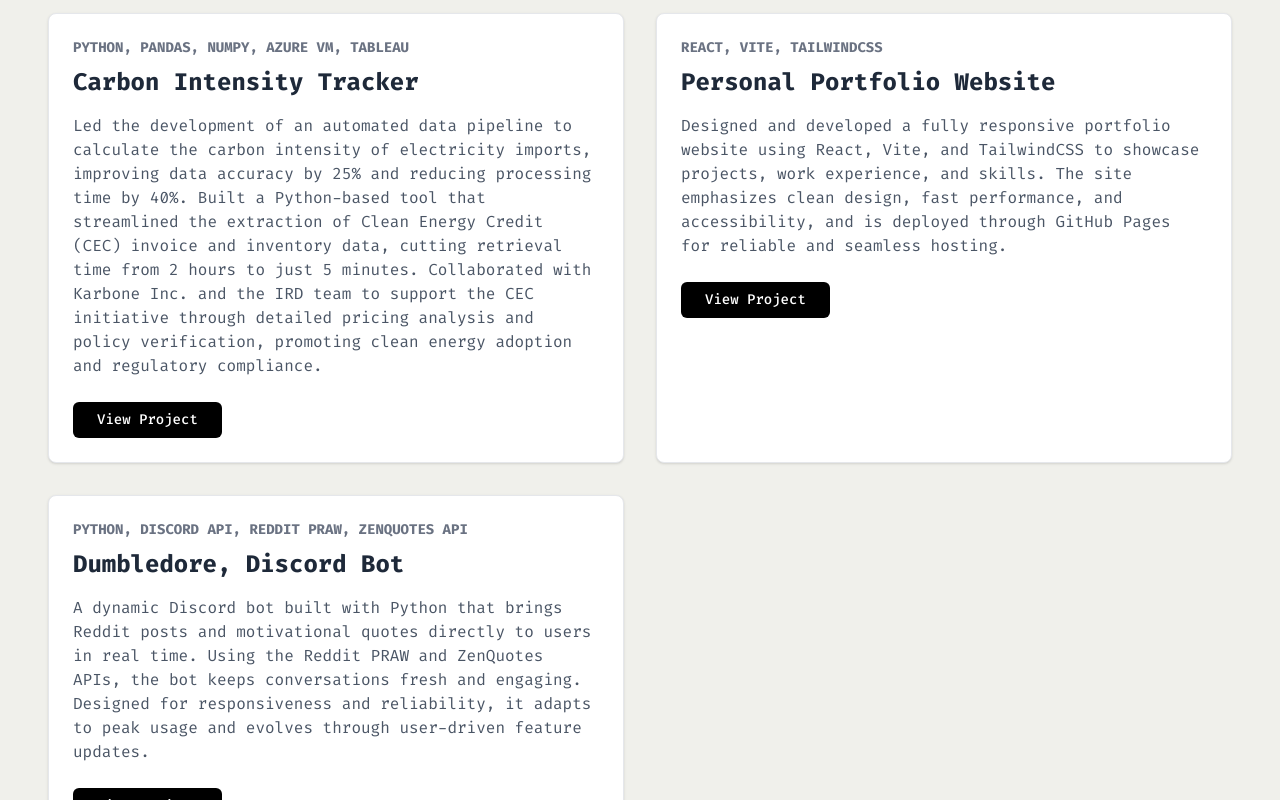
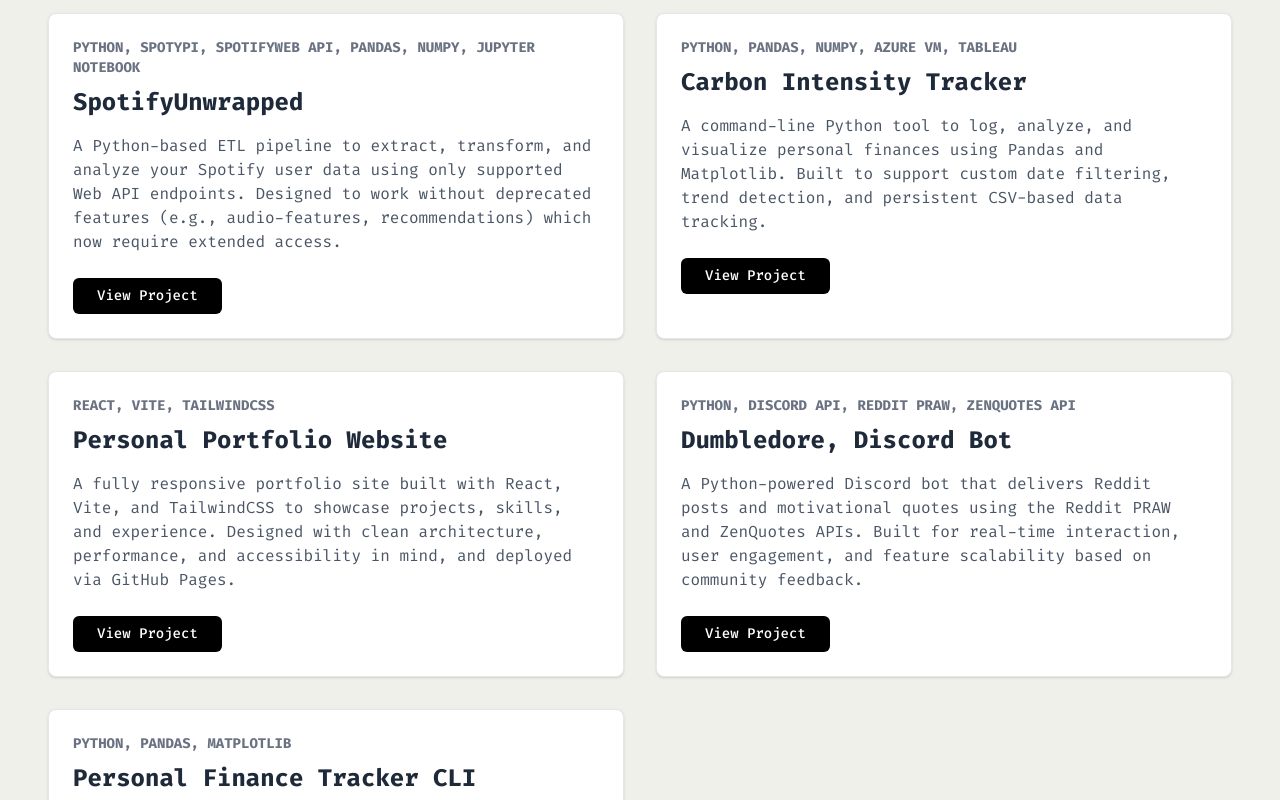
Before and after one commit to karanchampaneri/karanchampaneri.github.io, a React (Vite) app: page / in a window 1280 px wide. Shown: the part 4560-5360 px from the top of the page. Built offline with nearby package versions, Linux system fonts and the light colour scheme.

Commit message:
feat: update project descriptions and add new projects to showcase

```diff
--- a/src/components/sections/Projects.jsx
+++ b/src/components/sections/Projects.jsx
@@ -3,23 +3,44 @@
 export const Projects = () => {
   const projects = [
     {
+      title: "SpotifyUnwrapped",
+      description:
+        "A Python-based ETL pipeline to extract, transform, and analyze your Spotify user data using only supported Web API endpoints. Designed to work without deprecated features (e.g., audio-features, recommendations) which now require extended access.",
+      technologies: [
+        "Python",
+        "SpotyPi",
+        "SpotifyWeb API",
+        "Pandas",
+        "NumPy",
+        "Jupyter Notebook",
+      ],
+      link: "https://github.com/karanchampaneri/SpotifyUnwrapped",
+    },
+    {
       title: "Carbon Intensity Tracker",
-      description: `Led the development of an automated data pipeline to calculate the carbon intensity of electricity imports, improving data accuracy by 25% and reducing processing time by 40%. Built a Python-based tool that streamlined the extraction of Clean Energy Credit (CEC) invoice and inventory data, cutting retrieval time from 2 hours to just 5 minutes. Collaborated with Karbone Inc. and the IRD team to support the CEC initiative through detailed pricing analysis and policy verification, promoting clean energy adoption and regulatory compliance.`,
+      description: `A command-line Python tool to log, analyze, and visualize personal finances using Pandas and Matplotlib. Built to support custom date filtering, trend detection, and persistent CSV-based data tracking.`,
       technologies: ["Python", "Pandas", "NumPy", "Azure VM", "Tableau"],
       link: "#",
     },
     {
       title: "Personal Portfolio Website",
-      description: `Designed and developed a fully responsive portfolio website using React, Vite, and TailwindCSS to showcase projects, work experience, and skills. The site emphasizes clean design, fast performance, and accessibility, and is deployed through GitHub Pages for reliable and seamless hosting.`,
+      description: `A fully responsive portfolio site built with React, Vite, and TailwindCSS to showcase projects, skills, and experience. Designed with clean architecture, performance, and accessibility in mind, and deployed via GitHub Pages.`,
       technologies: ["React", "Vite", "TailwindCSS"],
-      link: "#",
+      link: "https://github.com/karanchampaneri/karanchampaneri.github.io",
     },
     {
       title: "Dumbledore, Discord Bot",
       description:
-        "A dynamic Discord bot built with Python that brings Reddit posts and motivational quotes directly to users in real time. Using the Reddit PRAW and ZenQuotes APIs, the bot keeps conversations fresh and engaging. Designed for responsiveness and reliability, it adapts to peak usage and evolves through user-driven feature updates.",
+        "A Python-powered Discord bot that delivers Reddit posts and motivational quotes using the Reddit PRAW and ZenQuotes APIs. Built for real-time interaction, user engagement, and feature scalability based on community feedback.",
       technologies: ["Python", "Discord API", "Reddit PRAW", "ZenQuotes API"],
-      link: "#",
+      link: "https://github.com/karanchampaneri/Dumbledore-A-Personal-Discord-Bot",
+    },
+    {
+      title: "Personal Finance Tracker CLI",
+      description:
+        "A command-line finance tracker that logs transactions to a CSV, analyzes income and expenses within date ranges using pandas, and visualizes trends with matplotlib. Implements boolean masking, resampling, and file-based data persistence.",
+      technologies: ["Python", "Pandas", "Matplotlib"],
+      link: "https://github.com/karanchampaneri/personal-finance-tracker",
     },
     // {
     //   title: "Project 4",
@@ -66,6 +87,8 @@
                 <p className="text-gray-600 mb-6">{project.description}</p>
                 <a
                   href={project.link}
+                  target="_blank"
+                  rel="noopener noreferrer"
                   className="inline-block px-6 py-2 text-sm font-medium rounded-md bg-black text-white hover:bg-[#CC785C] hover:text-white transition-colors"
                 >
                   View Project
```
